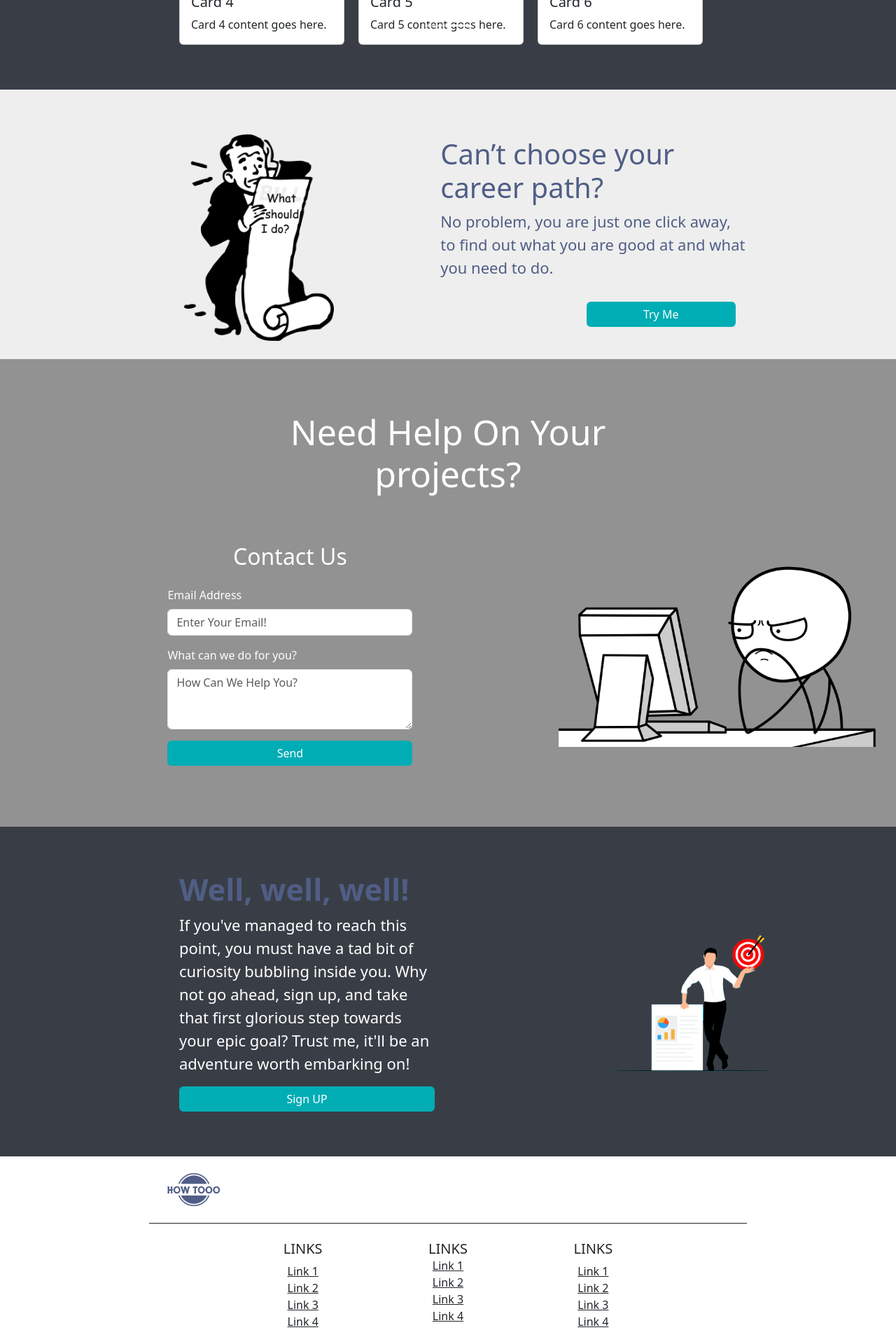
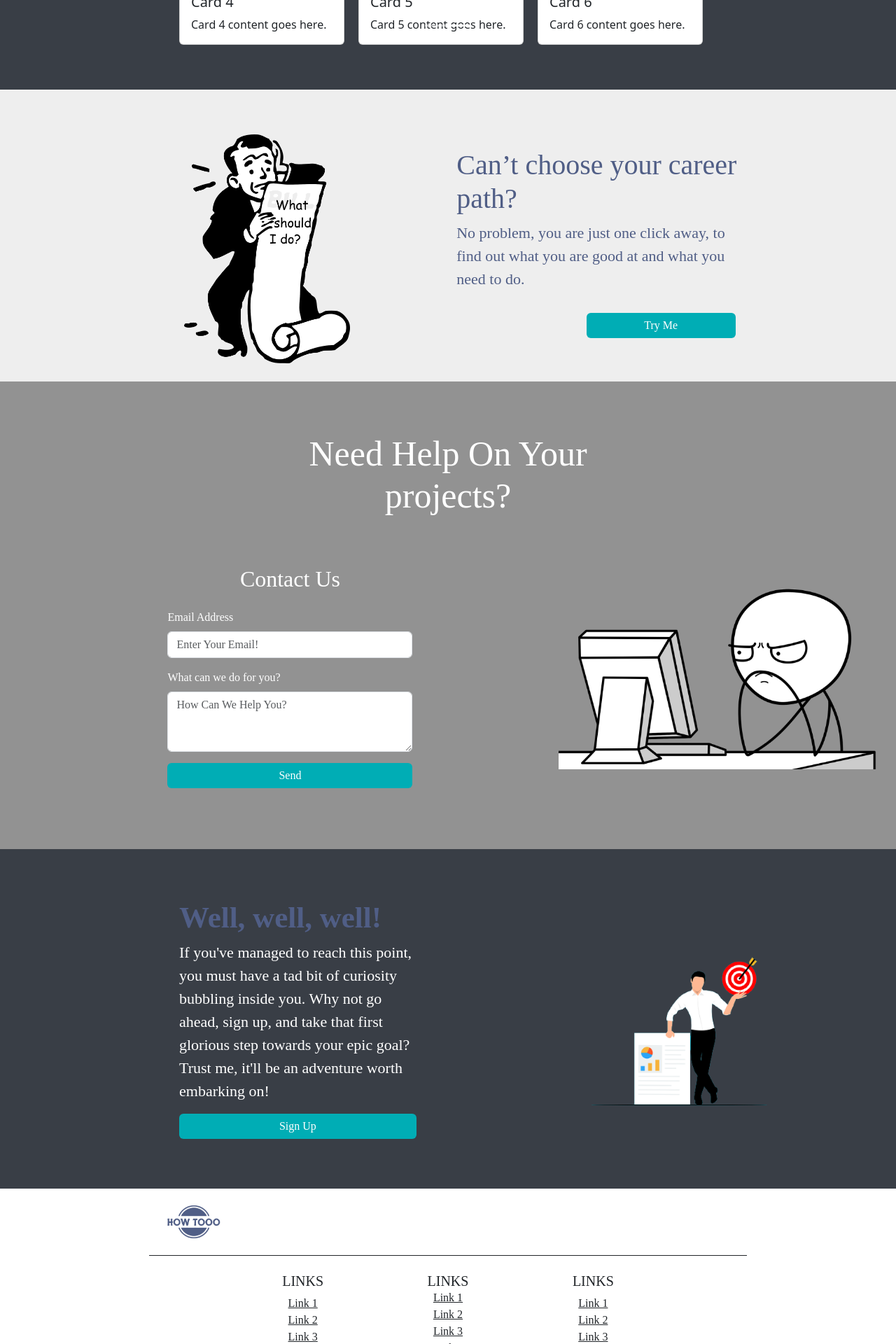
Before and after one commit to rayed152/HowTooo, a Next.js app: page /Home1 in a window 1280 px wide. Shown: the part 860-2780 px from the top of the page at 70% size. Built offline with nearby package versions, Linux system fonts and the light colour scheme.

Commit message:
text design and button

```diff
--- a/Components/homelements/FifthDiv.js
+++ b/Components/homelements/FifthDiv.js
@@ -16,7 +16,7 @@ function FifthDiv() {
             that first glorious step towards your epic goal? Trust me, it'll be
             an adventure worth embarking on!
           </p>
-          <Button>Sign UP</Button>
+          <Button>Sign Up</Button>
         </div>
         <div className={`${styles.subdiv2}  order-lg-2 order-sm-1`}>
           <Image src="/div5.png" width={2000} height={200} />
--- a/Components/homelements/Footer.js
+++ b/Components/homelements/Footer.js
@@ -1,11 +1,12 @@
 import Image from "next/image";
 import React from "react";
 import { Container, Row, Col } from "react-bootstrap";
+import styles from "./cssfiles/footer.module.css";
 
 function Footer() {
   return (
-    <div>
-      <div className="d-flex  flex-lg-row ">
+    <div className={`${styles.maindiv}`}>
+      <div className={`d-flex  flex-lg-row`}>
         <div className="col-lg-2 d-lg-block d-none"></div>
         <div
           className="p-4 border-bottom border-dark"
--- a/Components/homelements/cssfiles/fifthdiv.module.css
+++ b/Components/homelements/cssfiles/fifthdiv.module.css
@@ -1,33 +1,37 @@
-.maindiv{
-    padding:5%;
-    background-color: #393E46;
+.maindiv {
+  padding: 5%;
+  background-color: #393e46;
+  font-family: montserral;
 }
 
-.subdiv1{
+.subdiv1 {
   /* margin-left: 80px ; */
 }
 
-.subdiv1 h1{
+.subdiv1 h1 {
   font-size: 43px;
-    font-weight:bold;
-    color: #505E86;
+  font-weight: bold;
+  color: #505e86;
 }
 
-.subdiv1 p{
+.subdiv1 p {
   width: 70%;
   font-size: 22px;
   font-weight: lighter;
   color: white;
 }
 
-
-.subdiv1 Button{
+.subdiv1 Button {
   width: 70%;
-    background-color: #00ADB5;
+  background-color: #00adb5;
   border: black;
 }
 
+.subdiv1 Button:hover {
+  color: black;
+  border: 2px solid black;
+  background-color: #d9d9e0;
+}
 
-.subdiv2{
-
+.subdiv2 {
 }
--- a/Components/homelements/cssfiles/firstdiv.module.css
+++ b/Components/homelements/cssfiles/firstdiv.module.css
@@ -1,36 +1,36 @@
-.maindiv{
+.maindiv {
   padding-top: 5%;
   padding-left: 5%;
-    background-color: #EEEEEE;
+  background-color: #eeeeee;
   padding-bottom: 2%;
   font-family: montserrat;
 }
-.subdiv1{
+.subdiv1 {
   width: 40%;
   margin-bottom: 20px;
 }
-.subdiv1 h1{
+.subdiv1 h1 {
   font-size: 43px;
-    color:#505E86;
+  color: #505e86;
 }
-.subdiv1 p{
+.subdiv1 p {
   font-size: 22px;
   font-weight: 300;
-    color: #505E86;
+  color: #505e86;
 }
-.subdiv1 Button{
+.subdiv1 Button {
   width: 362px;
-    background-color: #00ADB5;
+  background-color: #00adb5;
   border: black;
 }
 
-.subdiv1 Button:hover{
+.subdiv1 Button:hover {
   color: black;
   border: 2px solid black;
   background-color: #d9d9e0;
 }
 
-.subdiv2{
+.subdiv2 {
   padding-left: 20%;
 }
 
--- a/Components/homelements/cssfiles/footer.module.css
+++ b/Components/homelements/cssfiles/footer.module.css
@@ -0,0 +1,3 @@
+.maindiv {
+  font-family: montserral;
+}
--- a/Components/homelements/cssfiles/fourthdiv.module.css
+++ b/Components/homelements/cssfiles/fourthdiv.module.css
@@ -1,25 +1,32 @@
-.maindiv{
+.maindiv {
   padding: 2%;
   background-color: #929292;
   /* color: #505E86; */
   color: white;
+  font-family: montserral;
 }
 
-.maindiv h1{
+.maindiv h1 {
   font-size: 50px;
 }
 
-.subdiv1{
+.subdiv1 {
   margin-left: 50px;
   padding: 5%;
 }
 
-.subdiv1 Button{
-    background-color: #00ADB5;
+.subdiv1 Button {
+  background-color: #00adb5;
   width: 350px;
   border: black;
 }
 
-.subdiv2{
+.subdiv1 Button:hover {
+  color: black;
+  border: 2px solid black;
+  background-color: #d9d9e0;
+}
+
+.subdiv2 {
   padding-left: 10%;
 }
--- a/Components/homelements/cssfiles/seconddiv.module.css
+++ b/Components/homelements/cssfiles/seconddiv.module.css
@@ -1,13 +1,14 @@
-.header{
-    color: white;
-    font-size: 44px;
+.header {
+  color: white;
+  font-size: 44px;
+  font-family: montserrat;
 }
 
-.carouselMain{
-    padding: 5%;
+.carouselMain {
+  padding: 5%;
 }
 
-.carouselImage{
-    width: 300px;
-    height: 200px;
+.carouselImage {
+  width: 300px;
+  height: 200px;
 }
--- a/Components/homelements/cssfiles/thirddiv.module.css
+++ b/Components/homelements/cssfiles/thirddiv.module.css
@@ -1,24 +1,31 @@
-.mainDiv{
+.mainDiv {
   padding-top: 5%;
   padding-bottom: 2%;
-    background-color: #EEEEEE;
+  background-color: #eeeeee;
+  font-family: montserral;
 }
 
-.details{
+.details {
   padding-left: 10%;
-    color: #505E86;
+  color: #505e86;
 }
 
-.details h1{
+.details h1 {
   font-size: 43[x];
 }
-.details p{
+.details p {
   font-size: 22px;
   font-weight: lighter;
 }
 
-.details Button{
-    background-color: #00ADB5;
+.details Button {
+  background-color: #00adb5;
   width: 213px;
   border: black;
 }
+
+.details Button:hover {
+  color: black;
+  border: 2px solid black;
+  background-color: #d9d9e0;
+}
```
Also changed, not shown: Components/navbars/navbar.module.css (+8 -5 lines). Lines whose indentation alone changed are shown as unchanged.
